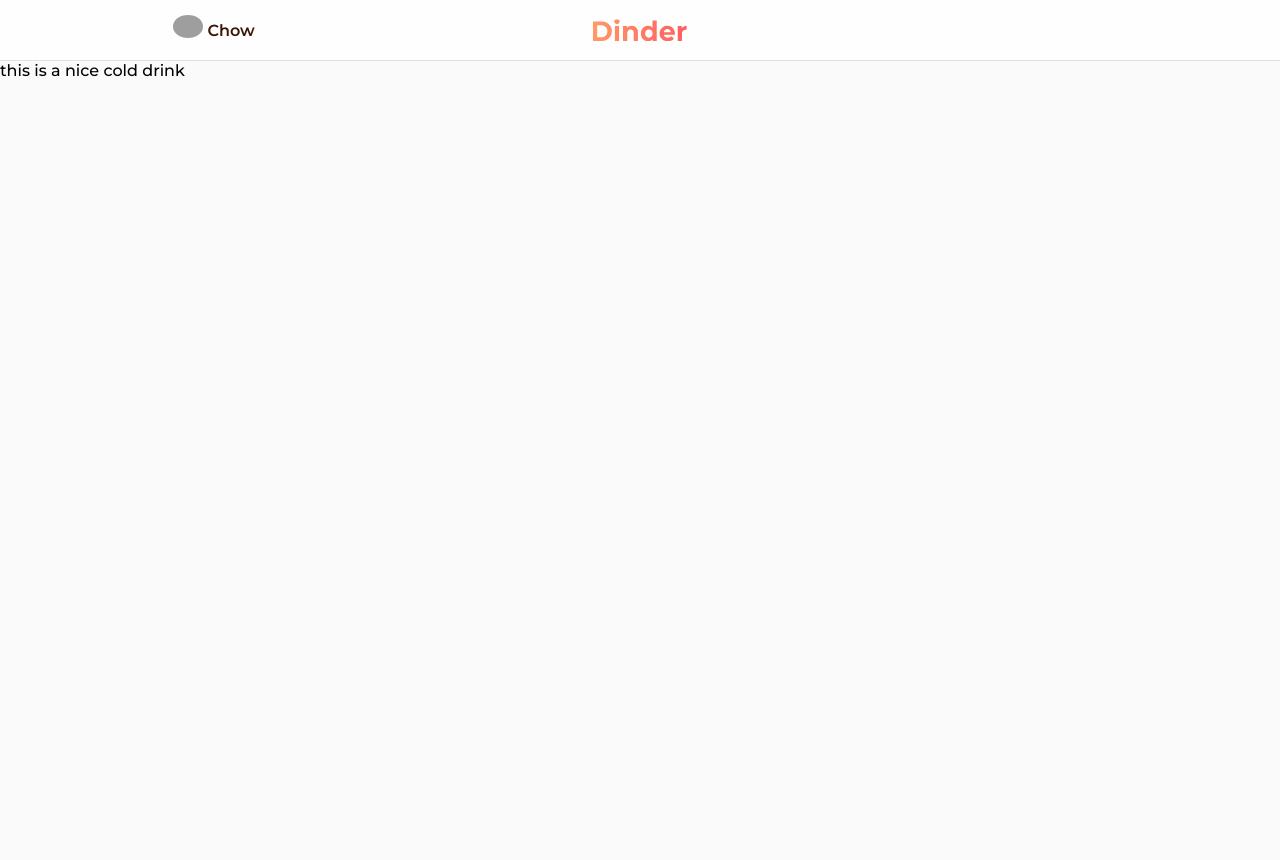
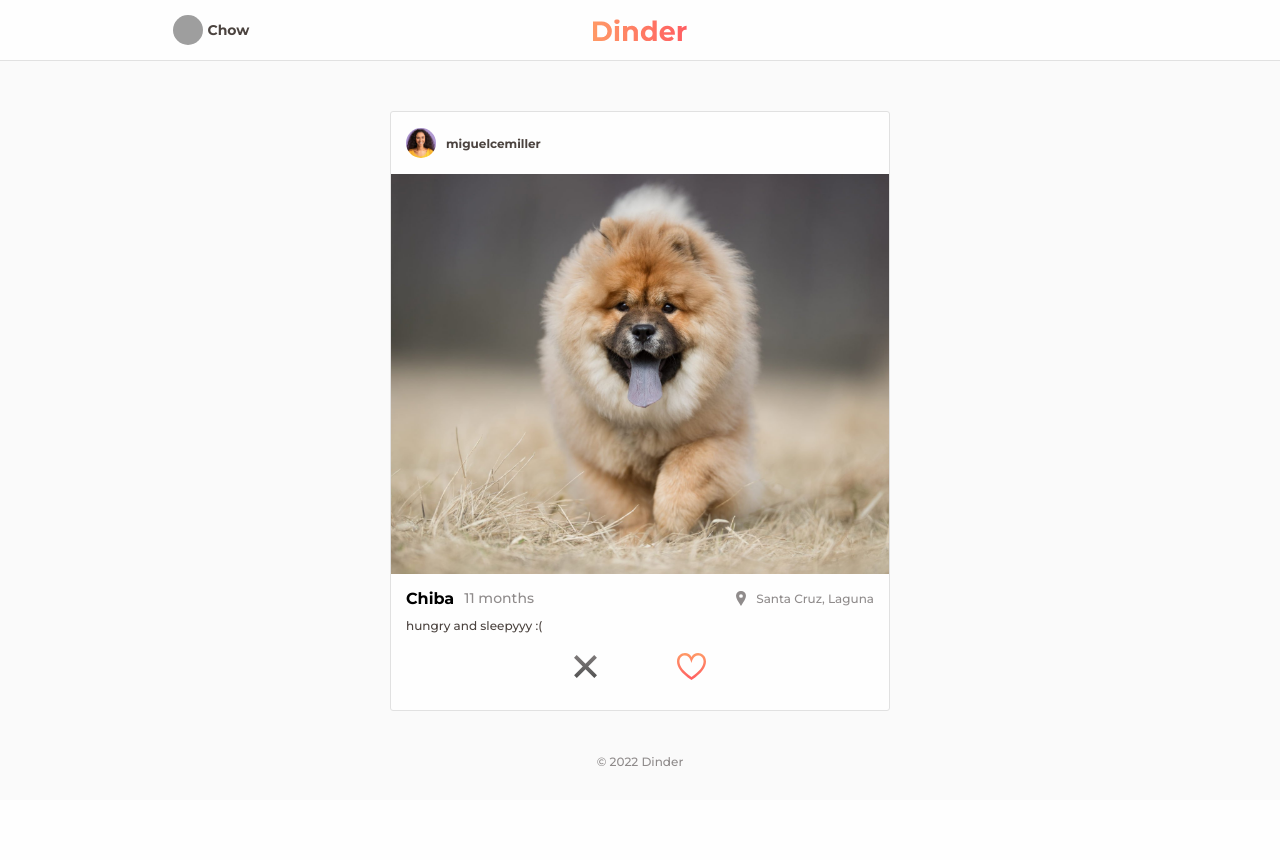
Before and after one commit to miguelcemiller/dinder, a Django app: page / in a window 1280 px wide. After the commit the page ends 766 px from the top, so only its background shows below. Run offline with Django 4.2, Linux system fonts and the light colour scheme; grey boxes are pictures that could not be loaded.

Commit message:
added card and footer

```diff
--- a/application/templates/application/home.html
+++ b/application/templates/application/home.html
@@ -2,7 +2,37 @@
 {% load static %}
 
 {% block content %}
-    <div>this is a nice cold drink</div>
+
+    <div class="card-container">
+        <div class="user-container">
+            <div class="user-icon-container">
+                <img class="user-icon" src="{% static 'images/user_sample.jpg' %}" draggable="false">
+            </div>
+            <div class="user-name">miguelcemiller</div>
+        </div>
+        <div class="photo-container">
+            <img class="photo" src="{% static 'images/photo_sample.jpg' %}" draggable="false">
+        </div>
+        <div class="details-container">
+            <div class="dog-info">
+                <div class="info-container">
+                    <div>Chiba</div>
+                    <div>11 months</div>
+                </div>
+                <div class="dog-location-container">
+                    <img class="location-icon" src="{% static 'images/location.svg' %}">
+                    <div>Santa Cruz, Laguna</div>
+                </div>
+            </div>
+            <div class="dog-desc">
+                hungry and sleepyyy :(
+            </div>
+        </div>
+        <div class="options-container">
+            <img src="{% static 'images/reject.svg' %}">
+            <img src="{% static 'images/love.svg' %}">
+        </div>
+    </div>
 
 
 
--- a/static/styles/main.css
+++ b/static/styles/main.css
@@ -5,7 +5,8 @@
     --background:#FAFAFA;
     --header: #FEFEFE;
 
-    --text-primary: #3B1406;
+    --text-primary: #4b433f;
+    --text-secondary: #8F8B8B;
 
     --line: rgb(225, 225, 225);
 
@@ -28,16 +29,14 @@ body {
 
     min-width: 320px;
 
-    min-height: calc(100% + 60px);
-
     display: flex;
     flex-direction: column;
 }
 
+/****** HEADER *******/
 header {
     border-bottom: 1px solid var(--line);
     background-color: var(--header);
-
     position: relative;
 }
 
@@ -66,13 +65,15 @@ nav {
 }
 .profile-icon {
     border-radius: 50%;
-    max-width: 100%;
-    height: auto;
+    width: 100%;
+    height: 100%;
+
+    object-fit: cover;
 }
 
 .profile-name {
-    font-size: 16px;
-    font-weight: 600;
+    font-size: 14px;
+    font-weight: 700;
     color: var(--text-primary);
 
     margin-left: 5px;
@@ -85,3 +86,151 @@ nav {
     top: 50%;
     transform: translate(-50%, -50%);
 }
+
+
+
+/****** CARD *******/
+
+.card-container {
+    width: 500px;
+    height: 600px;
+
+    background-color: var(--header);
+    border: 1px solid var(--line);
+    border-radius: 3px;
+
+    margin-top: 50px;
+
+    margin-left: auto;
+    margin-right: auto;
+}
+
+.user-container {
+    display: flex;
+    align-items:center;
+
+    height: 62px;
+    padding: 15px 15px;
+}
+
+.user-icon-container {
+    width: 30px;
+    height: 30px;
+}
+
+.user-icon {
+    border-radius: 50%;
+    width: 100%;
+    height: 100%;
+
+    object-fit: cover;
+}
+
+.user-name {
+    font-size: 12px;
+    font-weight: 700;
+    color: var(--text-primary);
+
+    margin-left: 10px;
+}
+
+.photo-container {
+    width: 100%;
+    height: 400px;
+}
+
+.photo {
+    width: 100%;
+    height: 100%;
+
+    object-fit: cover;
+}
+
+.details-container {
+    display: flex;
+    flex-direction: column;
+
+    padding: 15px 15px;
+}
+
+.dog-info {
+    display: flex;
+    justify-content: space-between;
+}
+
+.dog-info .info-container {
+    display: flex;
+}
+
+.info-container > div:first-child {
+    font-size: 16px;
+    font-weight: 700;
+}
+.info-container > div:last-child {
+    font-size: 14px;
+    font-weight: 400;
+
+    color: var(--text-secondary);
+
+    padding-left: 10px;
+}
+
+.dog-info .dog-location-container {
+    display: flex;
+    align-items: center;
+}
+
+.dog-location-container > img {
+    width: 10px;
+}
+
+.dog-location-container > div {
+    font-size: 12px;
+    font-weight: 400;
+    color: var(--text-secondary);
+
+    padding-left: 10px;
+
+}
+
+.dog-desc {
+    font-size: 12px;
+    font-weight: 400;
+
+    color: var(--text-primary);
+
+    padding-top: 10px;
+}
+
+
+.options-container {
+    padding-top: 5px;
+    display: flex;
+
+    justify-content: center;
+    gap: 80px;
+}
+
+.options-container > img {
+    cursor: pointer;
+}
+
+.options-container > *:hover {
+    opacity: 0.5;
+}
+
+
+
+/****** FOOTER*******/
+footer {
+    margin-top: 20px;
+}
+
+
+.copyright-text {
+    font-size: 12px;
+    font-weight: 500;
+    color: var(--text-secondary);
+
+    margin: 0 auto;
+}
--- /dev/null
+++ b/templates/footer.html
@@ -0,0 +1,8 @@
+{% load static %}
+
+<footer>
+    <nav>
+        <div class="copyright-text">© 2022 Dinder</div>
+    </nav>
+
+</footer>
--- a/templates/main.html
+++ b/templates/main.html
@@ -19,6 +19,8 @@
 
     {% endblock content %}
 
+    {% include 'footer.html' %}
+
 
 </body>
 </html>
--- a/templates/navbar.html
+++ b/templates/navbar.html
@@ -5,14 +5,14 @@
         <div class="profile-nav-container">
             <div class="profile-nav">
                 <span class="profile-icon-container">
-                    <img class="profile-icon" src="{% static 'images/icon_sample.jpg' %}">
+                    <img class="profile-icon" src="{% static 'images/icon_sample.jpg' %}" draggable="false">
                 </span>
                 <div class="profile-name">Chow</div>
             </div>
         </div>
 
-        <a class="logo" href="/">
-            <img class="logo" src="{% static 'images/dinder.svg' %}">
+        <a class="logo" href="/" draggable="false">
+            <img class="logo" src="{% static 'images/dinder.svg' %}" draggable="false">
         </a>
     </nav>
 
```
Also changed, not shown: static/images/location.svg (added), static/images/love.svg (added), static/images/photo_sample.jpg (added), static/images/reject.svg (added), static/images/user_sample.jpg (added).
